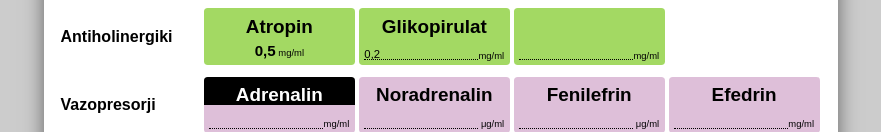
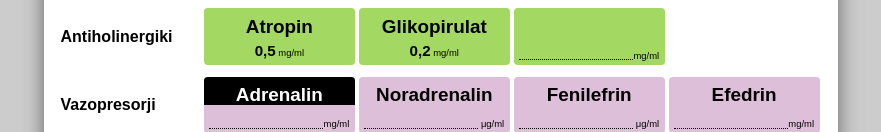
Before and after one commit to domenkogler/ISO-26825-2020, a plain HTML site: page index.html in a window 1280 px wide. Shown: the part 505-637 px from the top of the page, without its empty margins (199-1080 px from the left). Drawn offline with Linux system fonts and the light colour scheme.

Commit message:
fix: glikopirulat concentration

```diff
--- a/index.html
+++ b/index.html
@@ -182,8 +182,10 @@
                             </div>
                             <div class="label">
                                 <div class="drug">Glikopirulat</div>
-                                <div class="dotline">0,2</div>
-                                <div class="units">mg/ml</div>
+                                <div class="concentration">
+                                    <span class="dose">0,2</span>
+                                    <span class="units">mg/ml</span>
+                                </div>
                             </div>
                             <div class="label">
                                 <div class="drug"></div>
```
Also changed, not shown: 1 other file.
